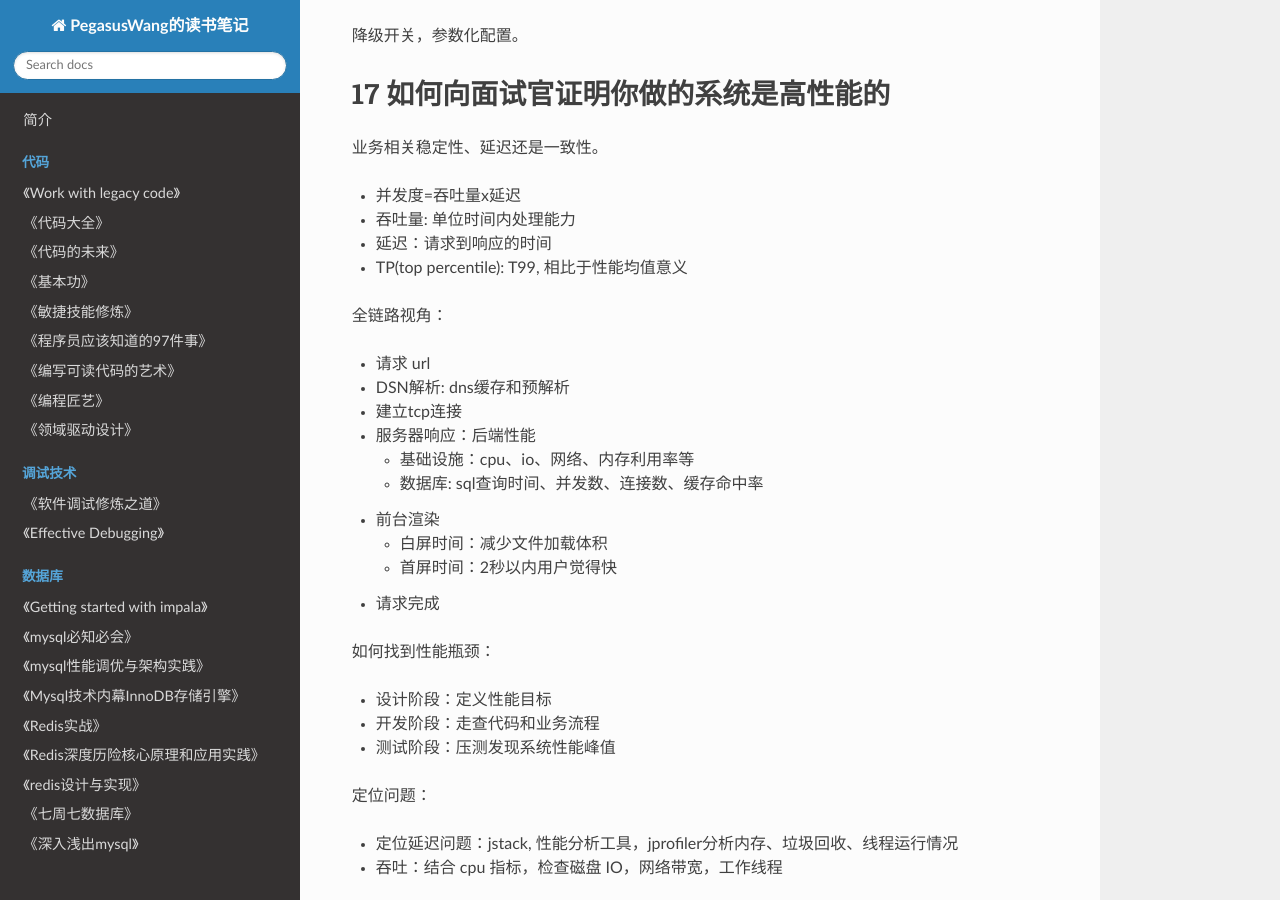
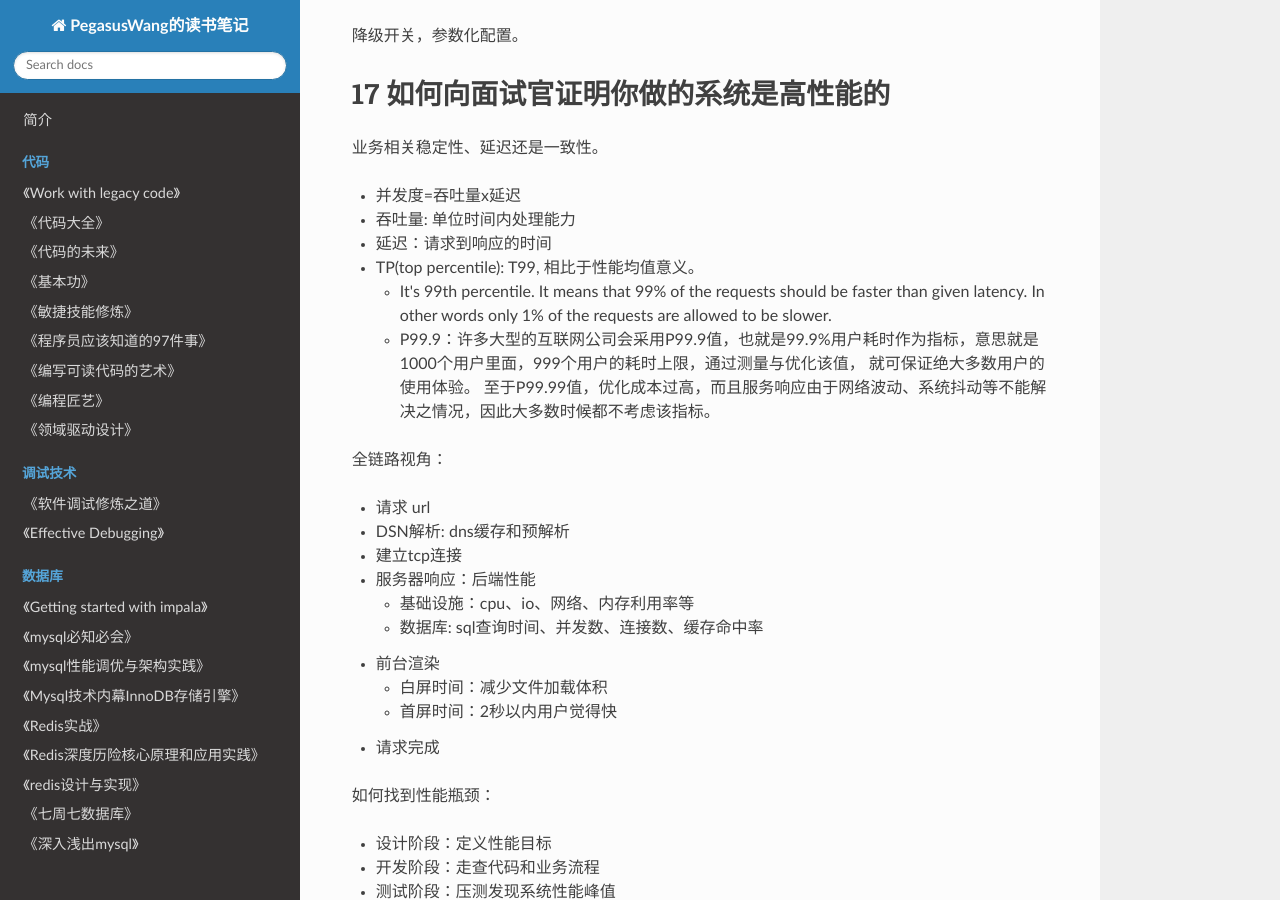
Before and after one commit to PegasusWang/booknotes, an MkDocs documentation site: the page built from docs/lecture/网课/架构设计面试精讲/架构设计面试精讲.md, in a window 1280 px wide and 900 px high, scrolled down 13091 px. Built offline with MkDocs 1.6.1, drawn with Linux system fonts in a browser that asks for light colours; nearby versions of some CDN libraries; old or Windows-style settings are respelled for this version of MkDocs.

Commit message:
top percentile 含义

```diff
--- a/docs/lecture/网课/架构设计面试精讲/架构设计面试精讲.md
+++ b/docs/lecture/网课/架构设计面试精讲/架构设计面试精讲.md
@@ -499,7 +499,10 @@ SLA: 衡量指标，几个 9。如何计算不可用时间
 - 并发度=吞吐量x延迟
 - 吞吐量: 单位时间内处理能力
 - 延迟：请求到响应的时间
-- TP(top percentile): T99, 相比于性能均值意义
+- TP(top percentile): T99, 相比于性能均值意义。
+  - It's 99th percentile. It means that 99% of the requests should be faster than given latency. In other words only 1% of the requests are allowed to be slower.
+  - P99.9：许多大型的互联网公司会采用P99.9值，也就是99.9%用户耗时作为指标，意思就是1000个用户里面，999个用户的耗时上限，通过测量与优化该值，
+    就可保证绝大多数用户的使用体验。 至于P99.99值，优化成本过高，而且服务响应由于网络波动、系统抖动等不能解决之情况，因此大多数时候都不考虑该指标。
 
 全链路视角：
 
```
